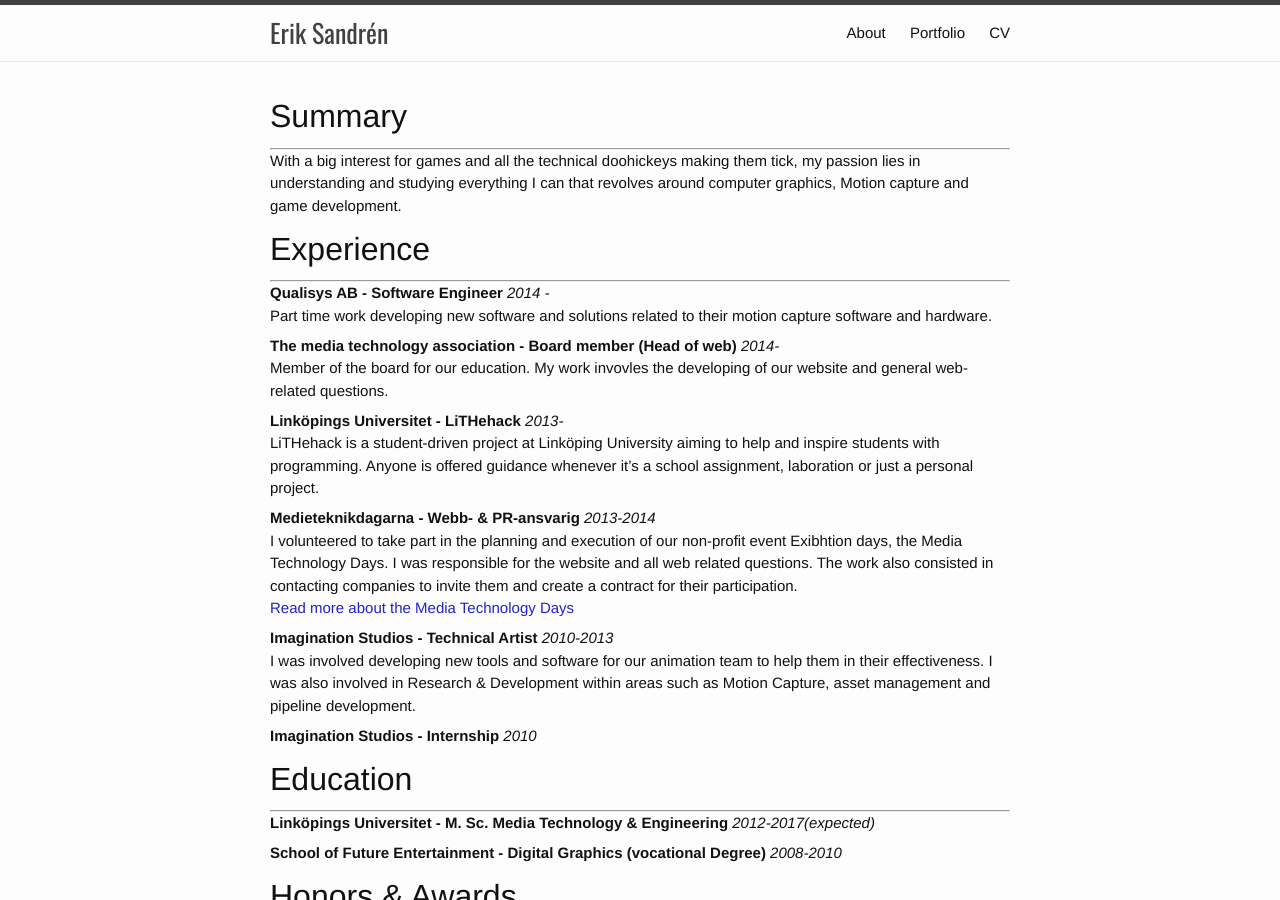
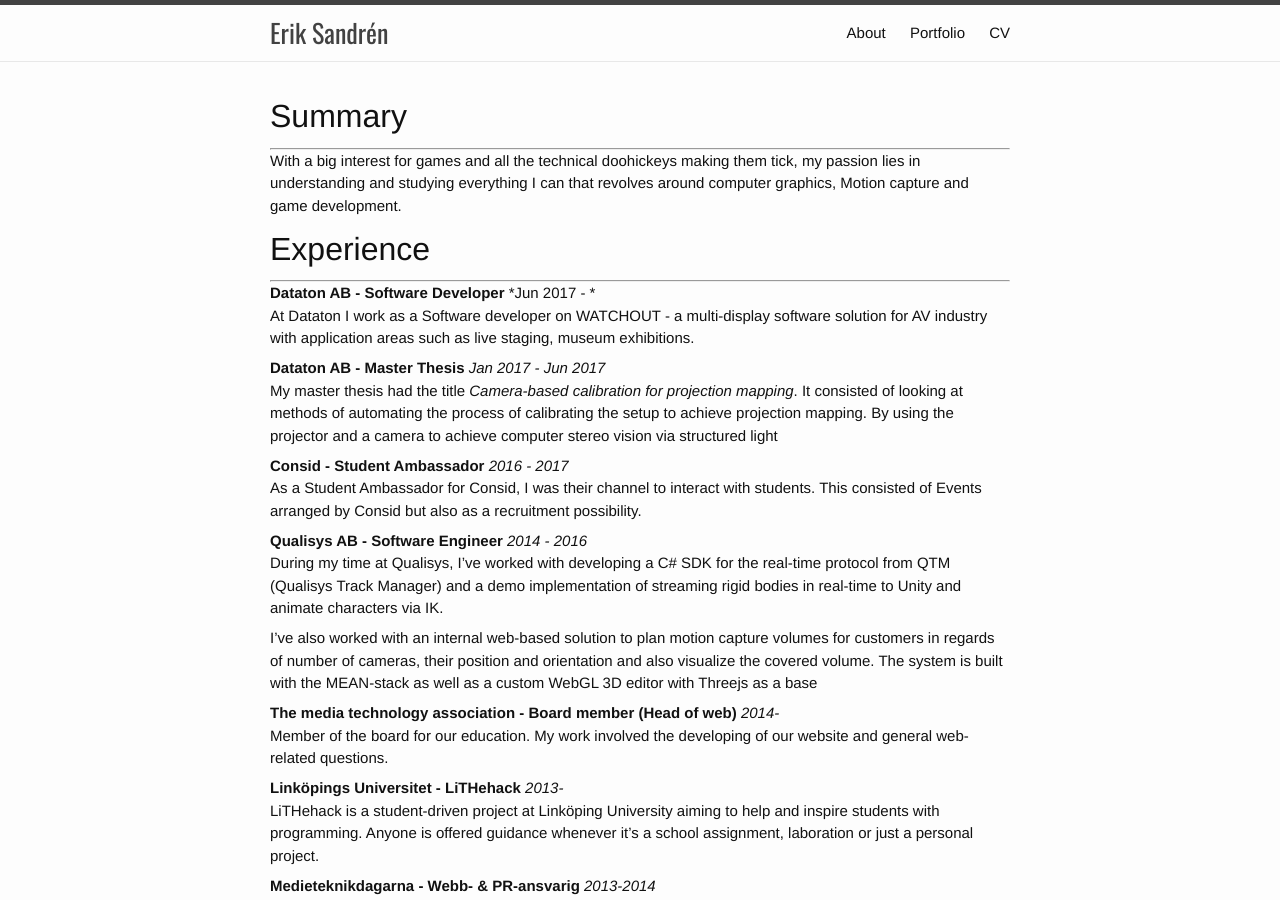
Before and after one commit to tistatos/tistatos.github.io, a Jekyll site: the page built from CV/index.md, in a window 1280 px wide and 900 px high. Built offline with Jekyll 4.4.1, drawn with Linux system fonts in a browser that asks for light colours.

Commit message:
update CV

```diff
--- a/CV/index.md
+++ b/CV/index.md
@@ -11,11 +11,28 @@
 
 ## Experience
 ---
-**Qualisys AB - Software Engineer** *2014 -* \\
-Part time work developing new software and solutions related to their motion capture software and hardware.
+**Dataton AB - Software Developer** *Jun 2017 - * \\
+At Dataton I work as a Software developer on WATCHOUT - a multi-display software
+solution for AV industry with application areas such as live staging, museum exhibitions.
+
+**Dataton AB - Master Thesis** *Jan 2017 - Jun 2017* \\
+My master thesis had the title *Camera-based calibration for projection
+mapping*. It consisted of looking at methods of automating the process of
+calibrating the setup to achieve projection mapping. By using the projector and
+a camera to achieve computer stereo vision via structured light
+
+**Consid - Student Ambassador** *2016 - 2017* \\
+As a Student Ambassador for Consid, I was their channel to interact with
+students. This consisted of Events arranged by Consid but also as a recruitment
+possibility.
+
+**Qualisys AB - Software Engineer** *2014 - 2016* \\
+During my time at Qualisys, I've worked with developing a C# SDK for the real-time protocol from QTM (Qualisys Track Manager) and a demo implementation of streaming rigid bodies in real-time to Unity and animate characters via IK.
+
+I've also worked with an internal web-based solution to plan motion capture volumes for customers in regards of number of cameras, their position and orientation and also visualize the covered volume. The system is built with the MEAN-stack as well as a custom WebGL 3D editor with Threejs as a base
 
 **The media technology association - Board member (Head of web)** *2014-*\\
-Member of the board for our education. My work invovles the developing of our website and general web-related questions.
+Member of the board for our education. My work involved the developing of our website and general web-related questions.
 
 **Linköpings Universitet - LiTHehack** *2013-* \\
 LiTHehack is a student-driven project at Linköping University aiming to help and inspire students with programming. Anyone is offered guidance whenever it's a school assignment, laboration or just a personal project.
```
